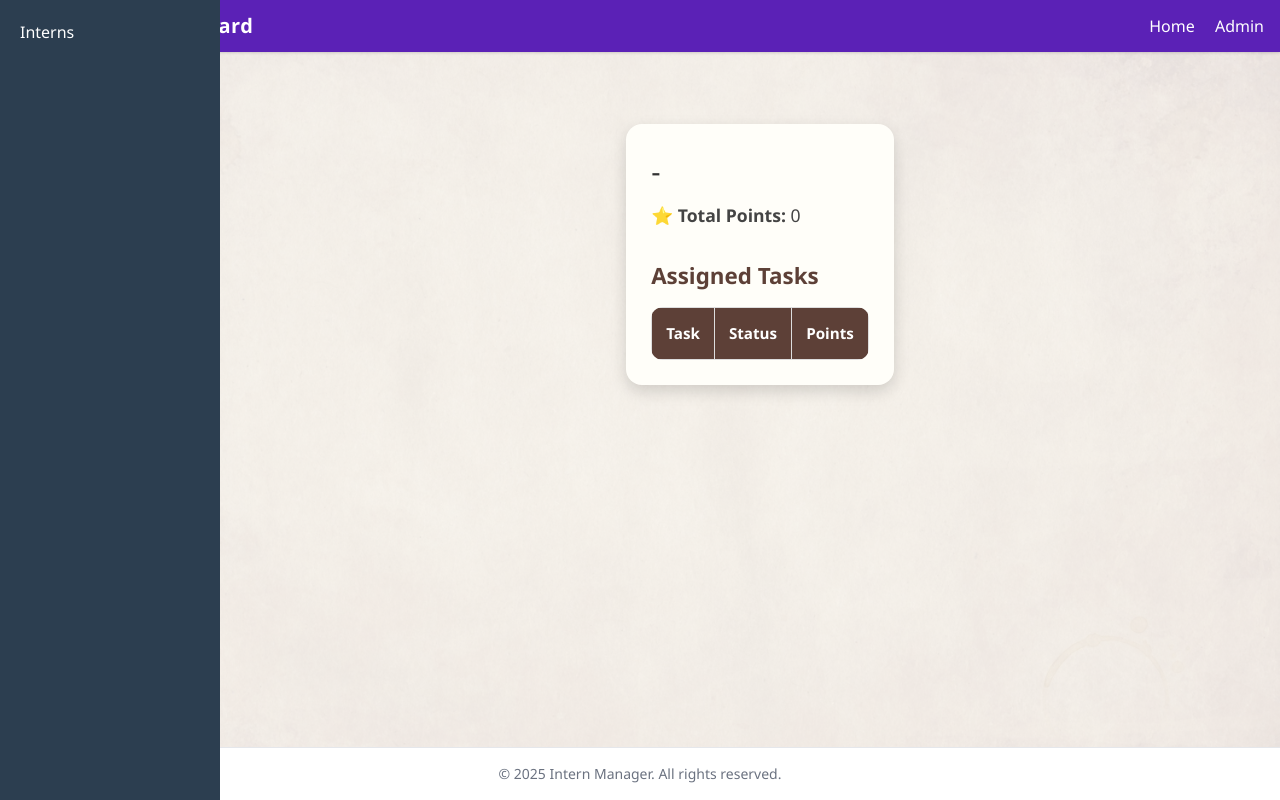
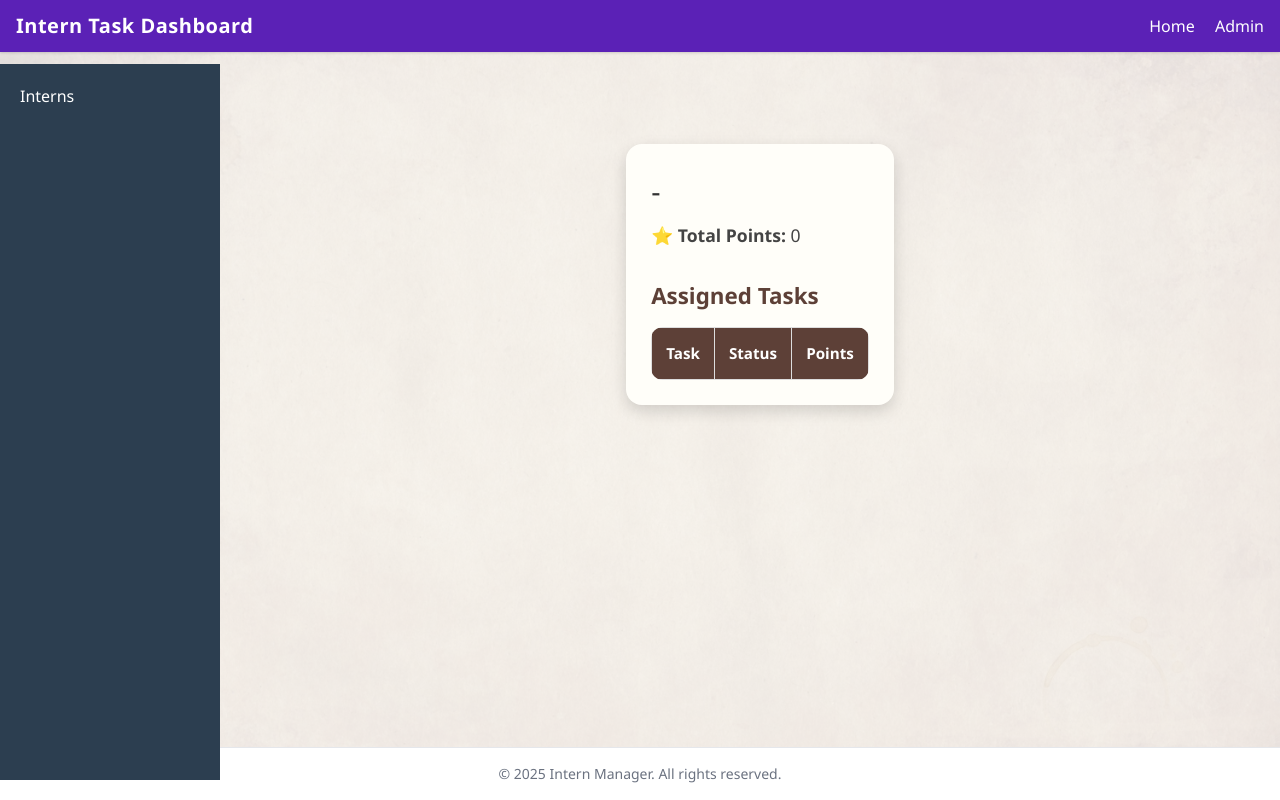
Before and after one commit to moulik3637/intern, a Flask app: page /public_intern/1 in a window 1280 px wide. Run offline with Flask 3, Linux system fonts and the light colour scheme; data that the repository does not hold is empty.

Commit message:
public_intern_detail.html

```diff
--- a/templates/public_intern_detail.html
+++ b/templates/public_intern_detail.html
@@ -3,7 +3,7 @@
 {% block content %}
 <div class="dashboard-container">
     <!-- Sidebar -->
-    <div class="sidebar">
+    <div class="sidebar" style="top: 64px;">  <!-- Added top position equal to navbar height -->
         <h3>Interns</h3>
         <ul>
             {% for i in interns %}
@@ -15,7 +15,7 @@
     </div>
 
     <!-- Main Content -->
-    <div class="main-content">
+    <div class="main-content" style="margin-top: 20px;">  <!-- Added margin to prevent content hiding under navbar -->
         <div class="card animate-fade-in" style="max-width: 800px; margin: 20px auto;">
             <h2 style="margin-bottom: 10px;">{{ intern.name }} <span style="font-weight: normal;">- {{ intern.department }}</span></h2>
             <p style="font-size: 1.1rem; color: #444;">⭐ <strong>Total Points:</strong> {{ total_points }}</p>
@@ -44,4 +44,13 @@
         </div>
     </div>
 </div>
+
+<style>
+    /* Add this to your style.css or in the head section */
+    .sidebar {
+        padding-top: 20px;
+        height: calc(100vh - 84px); /* Adjust height accounting for navbar */
+        overflow-y: auto;
+    }
+</style>
 {% endblock %}
```
